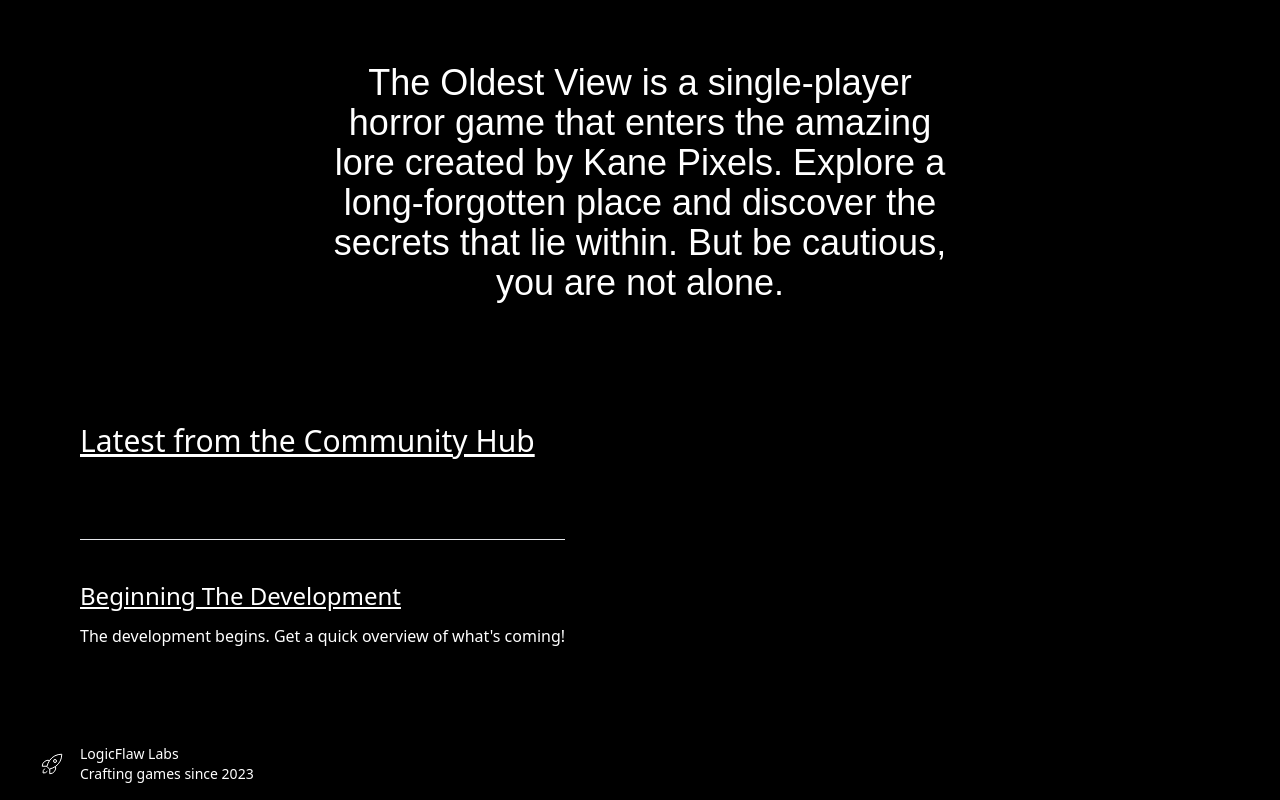
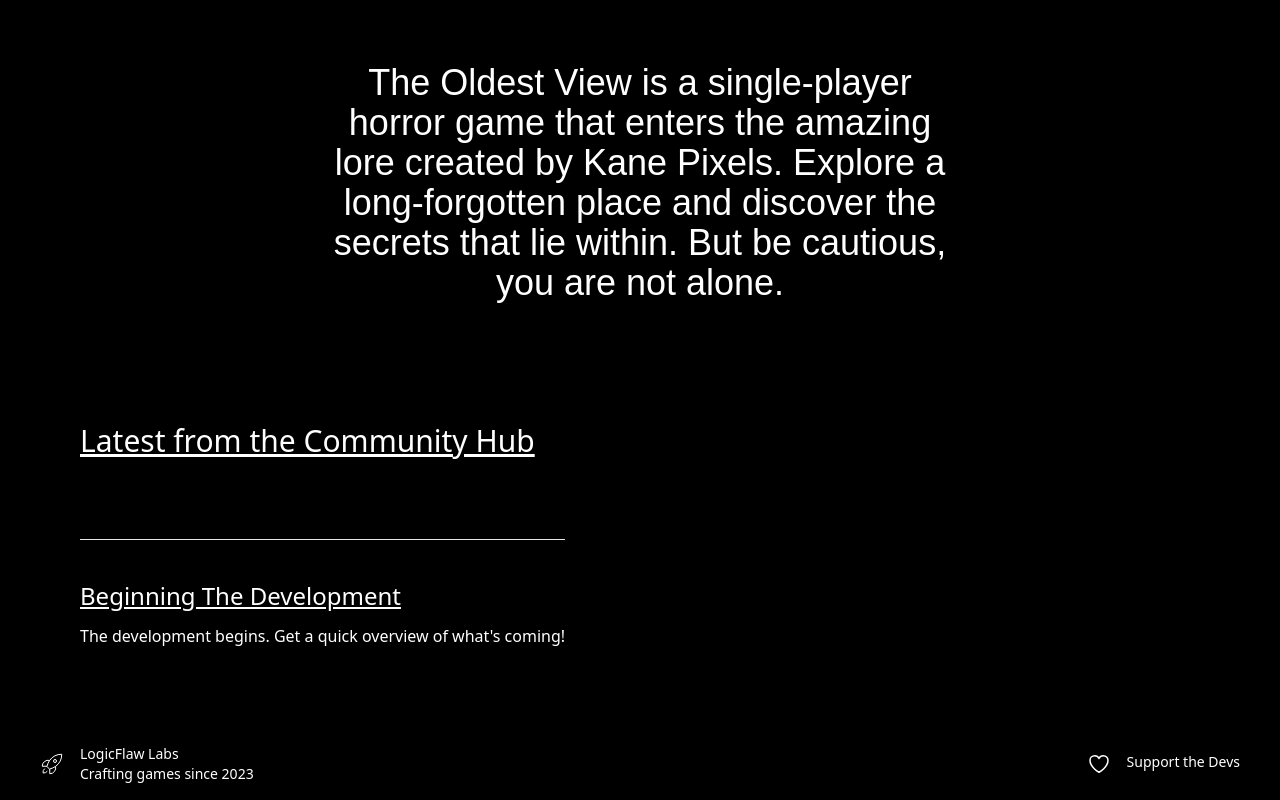
Before and after one commit to tombmore/theoldestview, a SvelteKit app: page / in a window 1280 px wide. Shown: the part 1336-2136 px from the top of the page. Built offline with nearby package versions, Linux system fonts and the light colour scheme; a web font is replaced by a local one.

Commit message:
footer support the devs

```diff
--- a/src/components/Footer.svelte
+++ b/src/components/Footer.svelte
@@ -16,4 +16,16 @@
         </svg>
         <p>LogicFlaw Labs<br />Crafting games since 2023</p>
     </aside>
+    <nav class="grid-flow-col gap-4 md:place-self-center md:justify-self-end">
+        <a
+            href="https://patreon.com/theoldestview?utm_medium=clipboard_copy&utm_source=copyLink&utm_campaign=creatorshare_creator&utm_content=join_link"
+            target="_blank"
+            class="flex"
+        >
+            <svg xmlns="http://www.w3.org/2000/svg" fill="none" viewBox="0 0 24 24" stroke-width="1.5" stroke="currentColor" class="w-6 h-6 mr-4">
+                <path stroke-linecap="round" stroke-linejoin="round" d="M21 8.25c0-2.485-2.099-4.5-4.688-4.5-1.935 0-3.597 1.126-4.312 2.733-.715-1.607-2.377-2.733-4.313-2.733C5.1 3.75 3 5.765 3 8.25c0 7.22 9 12 9 12s9-4.78 9-12z" />
+            </svg>
+            <p>Support the Devs</p>
+        </a>
+    </nav>
 </footer>
```
